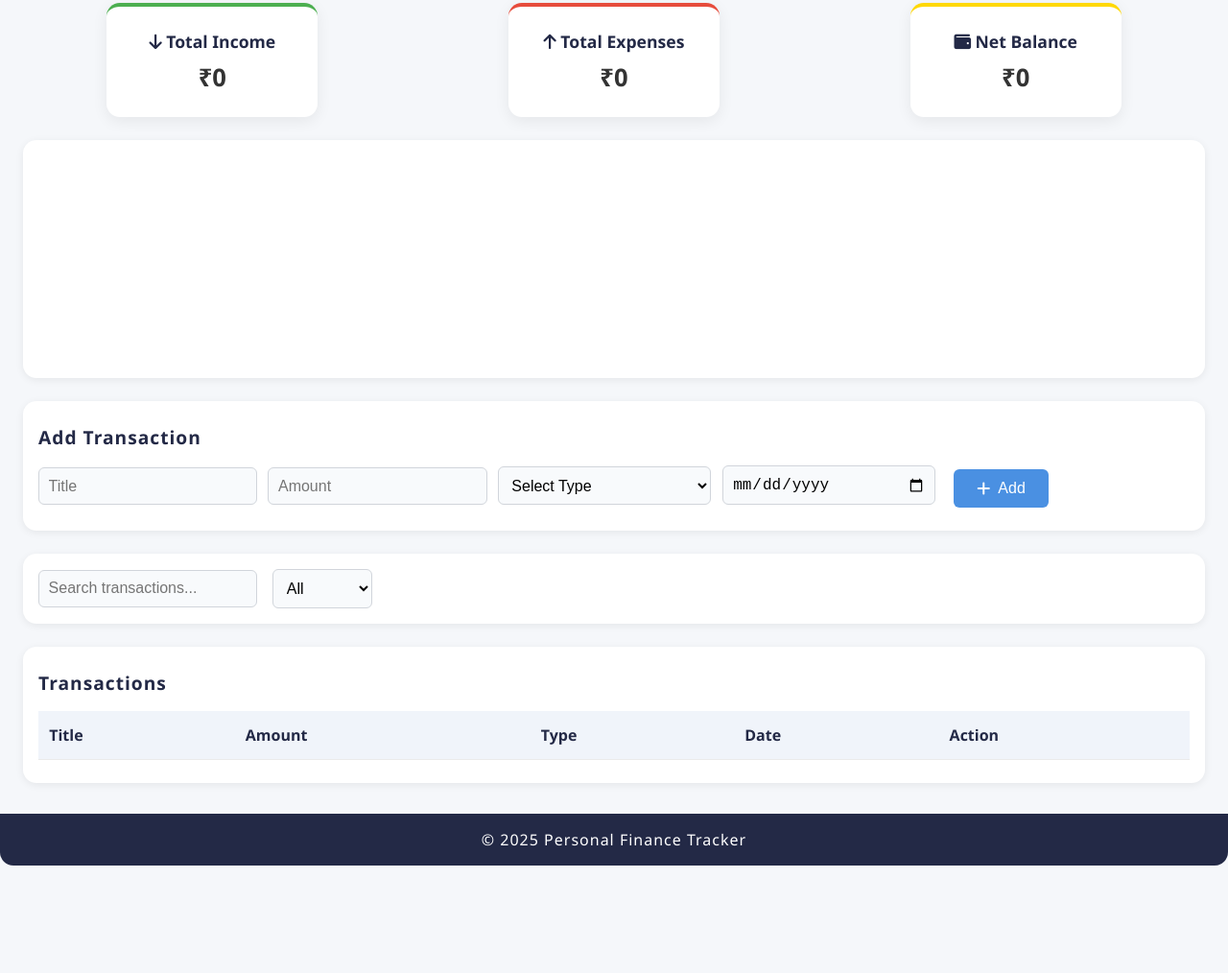
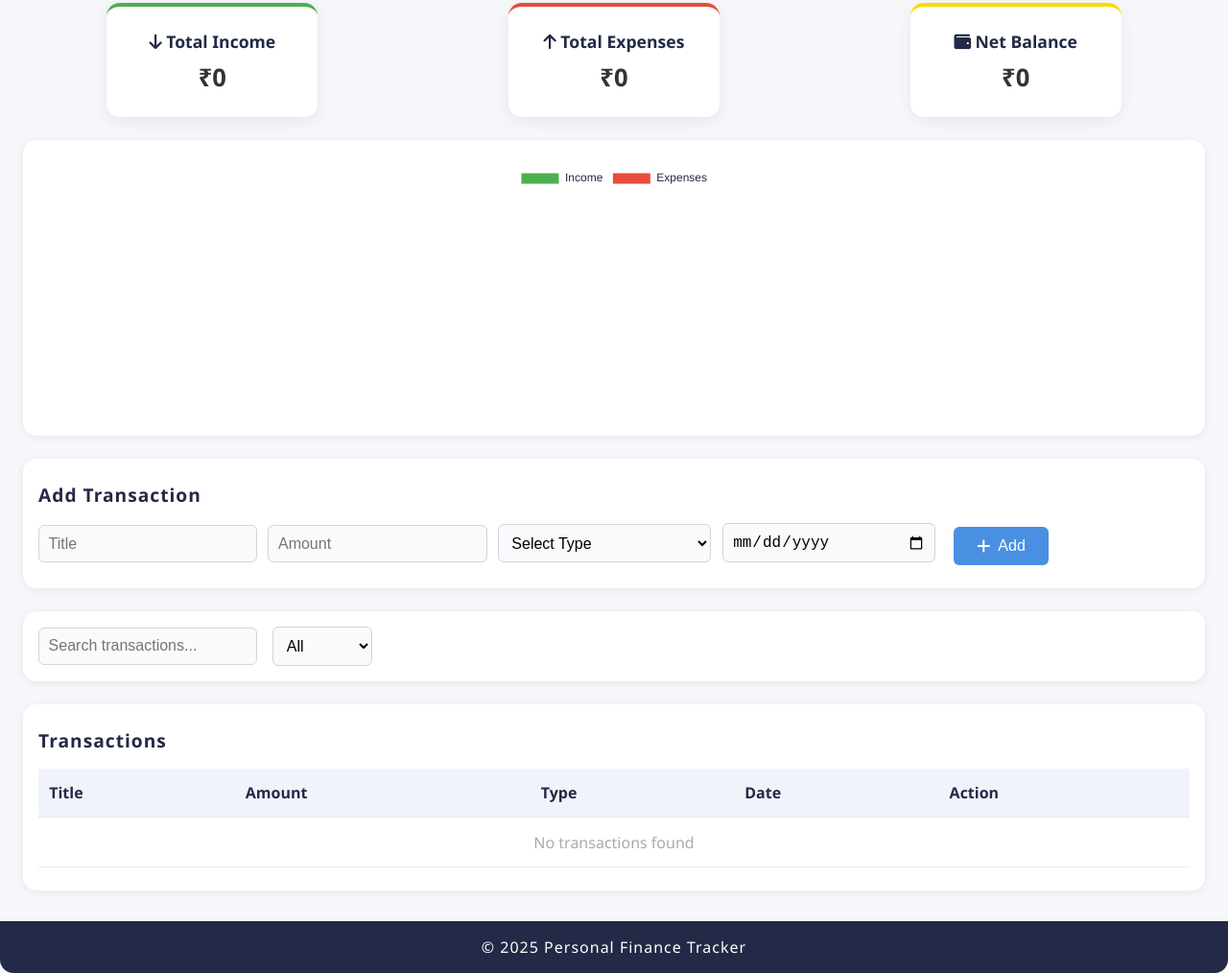
Before and after one commit to ayushbansal-byte/Personal-Finance-and-Expense-Tracker, a plain HTML site: page index.html in a window 1280 px wide. Shown: the part 177-1191 px from the top of the page at 96% size. Before the commit the page ends 1079 px from the top, so only its background shows below. Drawn offline with nearby package versions, Linux system fonts and the light colour scheme.

Commit message:
aadded js

```diff
--- /dev/null
+++ b/app.js
@@ -0,0 +1,171 @@
+// Personal Finance Tracker - Basic Functionality
+
+// --- Data Storage ---
+let transactions = JSON.parse(localStorage.getItem('transactions')) || [];
+
+// --- DOM Elements ---
+const form = document.getElementById('add-transaction-form');
+const titleInput = document.getElementById('title');
+const amountInput = document.getElementById('amount');
+const typeInput = document.getElementById('type');
+const dateInput = document.getElementById('date');
+const message = document.getElementById('form-message');
+const tableBody = document.getElementById('transaction-table');
+const totalIncome = document.getElementById('total-income');
+const totalExpenses = document.getElementById('total-expenses');
+const netBalance = document.getElementById('net-balance');
+const searchInput = document.getElementById('search');
+const filterType = document.getElementById('filter-type');
+const chartCanvas = document.getElementById('finance-chart');
+
+let chart;
+
+// --- Utility Functions ---
+function saveTransactions() {
+    localStorage.setItem('transactions', JSON.stringify(transactions));
+}
+
+function formatAmount(amount) {
+    return '₹' + Number(amount).toLocaleString('en-IN');
+}
+
+// --- Render Functions ---
+function renderTransactions() {
+    let filtered = transactions;
+    const search = searchInput.value.trim().toLowerCase();
+    const type = filterType.value;
+
+    if (type) {
+        filtered = filtered.filter(t => t.type === type);
+    }
+    if (search) {
+        filtered = filtered.filter(t =>
+            t.title.toLowerCase().includes(search) ||
+            t.amount.toString().includes(search) ||
+            t.date.includes(search)
+        );
+    }
+
+    tableBody.innerHTML = '';
+    if (filtered.length === 0) {
+        tableBody.innerHTML = `<tr><td colspan="5" style="text-align:center;color:#aaa;">No transactions found</td></tr>`;
+        return;
+    }
+    filtered.forEach((t, idx) => {
+        const tr = document.createElement('tr');
+        tr.innerHTML = `
+            <td>${t.title}</td>
+            <td>${formatAmount(t.amount)}</td>
+            <td style="color:${t.type === 'income' ? '#4caf50' : '#e74c3c'};font-weight:600;text-transform:capitalize;">
+                <i class="fa-solid fa-${t.type === 'income' ? 'arrow-down' : 'arrow-up'}"></i> ${t.type}
+            </td>
+            <td>${t.date}</td>
+            <td>
+                <button class="action-btn" data-idx="${t.id}" title="Delete"><i class="fa-solid fa-trash"></i></button>
+            </td>
+        `;
+        tableBody.appendChild(tr);
+    });
+}
+
+function renderSummary() {
+    const income = transactions.filter(t => t.type === 'income')
+        .reduce((sum, t) => sum + Number(t.amount), 0);
+    const expense = transactions.filter(t => t.type === 'expense')
+        .reduce((sum, t) => sum + Number(t.amount), 0);
+    totalIncome.textContent = formatAmount(income);
+    totalExpenses.textContent = formatAmount(expense);
+    netBalance.textContent = formatAmount(income - expense);
+}
+
+function renderChart() {
+    const income = transactions.filter(t => t.type === 'income')
+        .reduce((sum, t) => sum + Number(t.amount), 0);
+    const expense = transactions.filter(t => t.type === 'expense')
+        .reduce((sum, t) => sum + Number(t.amount), 0);
+
+    if (chart) chart.destroy();
+    chart = new Chart(chartCanvas, {
+        type: 'doughnut',
+        data: {
+            labels: ['Income', 'Expenses'],
+            datasets: [{
+                data: [income, expense],
+                backgroundColor: ['#4caf50', '#e74c3c'],
+                borderWidth: 1
+            }]
+        },
+        options: {
+            plugins: {
+                legend: {
+                    display: true,
+                    labels: {
+                        color: document.body.classList.contains('dark-mode') ? '#ffd803' : '#232946'
+                    }
+                }
+            }
+        }
+    });
+}
+
+// --- Event Handlers ---
+
+// Add Transaction
+form.addEventListener('submit', function (e) {
+    e.preventDefault();
+    const title = titleInput.value.trim();
+    const amount = amountInput.value.trim();
+    const type = typeInput.value;
+    const date = dateInput.value;
+
+    if (!title || !amount || !type || !date) {
+        message.textContent = 'Please fill all fields!';
+        return;
+    }
+    if (Number(amount) <= 0) {
+        message.textContent = 'Amount must be positive!';
+        return;
+    }
+
+    transactions.push({
+        id: Date.now(),
+        title,
+        amount: Number(amount),
+        type,
+        date
+    });
+    saveTransactions();
+    form.reset();
+    message.textContent = '';
+    renderAll();
+});
+
+// Delete Transaction
+tableBody.addEventListener('click', function (e) {
+    if (e.target.closest('.action-btn')) {
+        const id = Number(e.target.closest('.action-btn').dataset.idx);
+        transactions = transactions.filter(t => t.id !== id);
+        saveTransactions();
+        renderAll();
+    }
+});
+
+// Search & Filter
+searchInput.addEventListener('input', renderTransactions);
+filterType.addEventListener('change', renderTransactions);
+
+// Dark mode chart color update
+const observer = new MutationObserver(() => {
+    renderChart();
+});
+observer.observe(document.body, { attributes: true, attributeFilter: ['class'] });
+
+// --- Render All ---
+function renderAll() {
+    renderTransactions();
+    renderSummary();
+    renderChart();
+}
+
+// --- Initial Render ---
+renderAll();
--- a/index.html
+++ b/index.html
@@ -3,10 +3,13 @@
 <head>
     <meta charset="UTF-8">
     <meta name="viewport" content="width=device-width, initial-scale=1.0">
-    <title>Personal Finance & Expense Tracker</title>
+    <title>Personal Finance & Expense Tracker | Manage Your Money Easily</title>
+    <meta name="description" content="Track your income and expenses easily with this personal finance tracker. Visualize your spending, manage transactions, and stay on top of your budget.">
+    <meta name="keywords" content="finance tracker, expense tracker, personal finance, budget, income, expenses, money management">
     <link rel="stylesheet" href="/style.css">
     <link rel="stylesheet" href="https://cdnjs.cloudflare.com/ajax/libs/font-awesome/6.4.2/css/all.min.css">
-    <link rel="icon" href="logo.png">
+    <link rel="icon" href="logo.png" alt="Finance Tracker Logo">
+    <script src="https://cdn.jsdelivr.net/npm/chart.js"></script>
 </head>
 <body>
     <!-- Navigation Bar -->
@@ -99,5 +102,39 @@
     <footer>
         <p>© 2025 Personal Finance Tracker</p>
     </footer>
+    <script src="/app.js"></script>
+    <script>
+      // Dark mode toggle logic
+      const toggleBtn = document.getElementById('dark-mode-toggle');
+      const body = document.body;
+      const icon = toggleBtn.querySelector('i');
+
+      function setIcon() {
+        if (body.classList.contains('dark-mode')) {
+          icon.classList.remove('fa-moon');
+          icon.classList.add('fa-sun');
+        } else {
+          icon.classList.remove('fa-sun');
+          icon.classList.add('fa-moon');
+        }
+      }
+
+      // On page load, set mode and icon
+      if (localStorage.getItem('darkMode') === 'enabled') {
+        body.classList.add('dark-mode');
+      }
+      setIcon();
+
+      toggleBtn.addEventListener('click', () => {
+        body.classList.toggle('dark-mode');
+        setIcon();
+        // Save preference
+        if (body.classList.contains('dark-mode')) {
+          localStorage.setItem('darkMode', 'enabled');
+        } else {
+          localStorage.setItem('darkMode', 'disabled');
+        }
+      });
+    </script>
 </body>
 </html>
--- a/style.css
+++ b/style.css
@@ -103,6 +103,15 @@ header {
     display: flex;
     justify-content: center;
     align-items: center;
+}
+
+#finance-chart {
+    max-width: 260px;
+    max-height: 260px;
+    width: 100%;
+    height: auto;
+    margin: 0 auto;
+    display: block;
 }
 
 /* Transaction Form */
```
